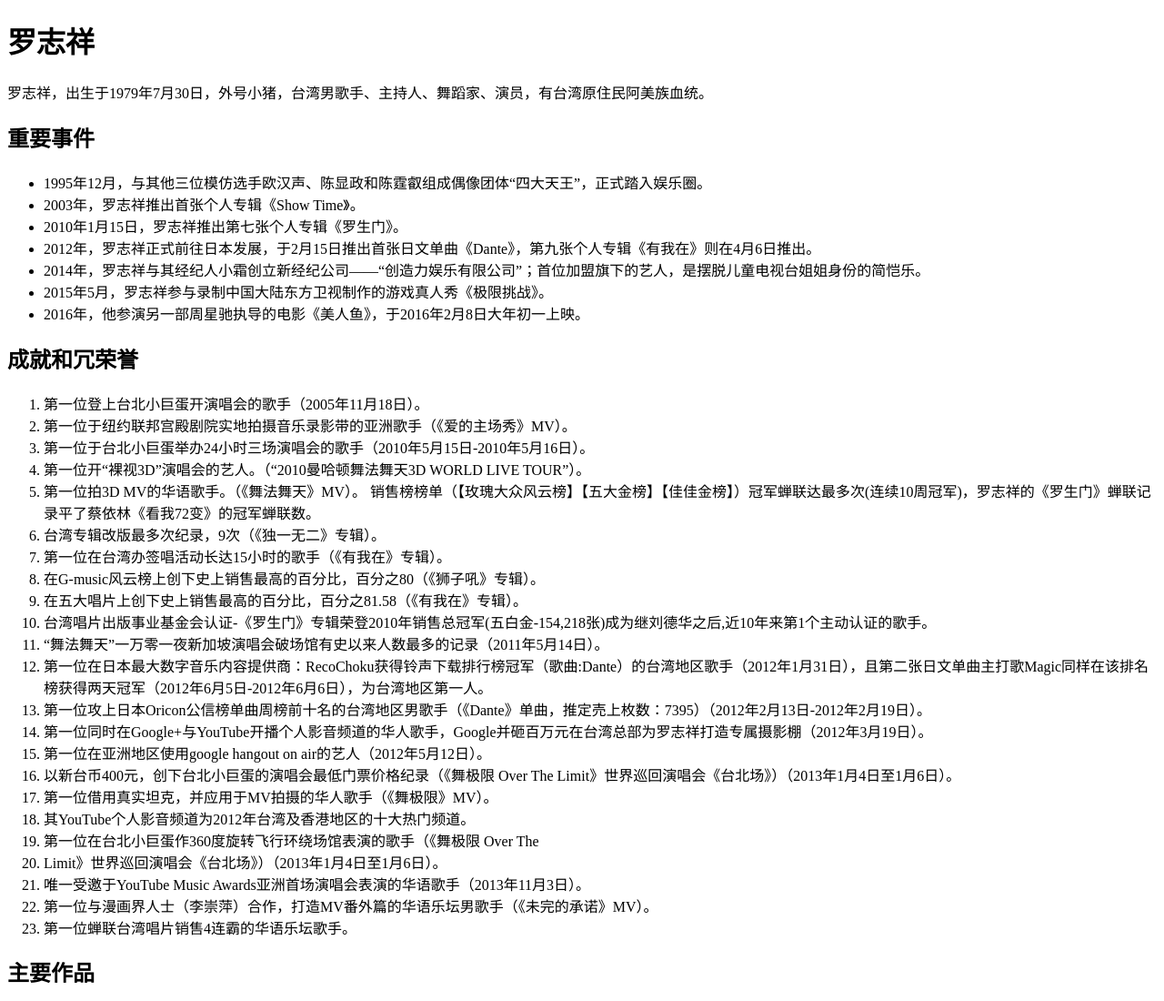
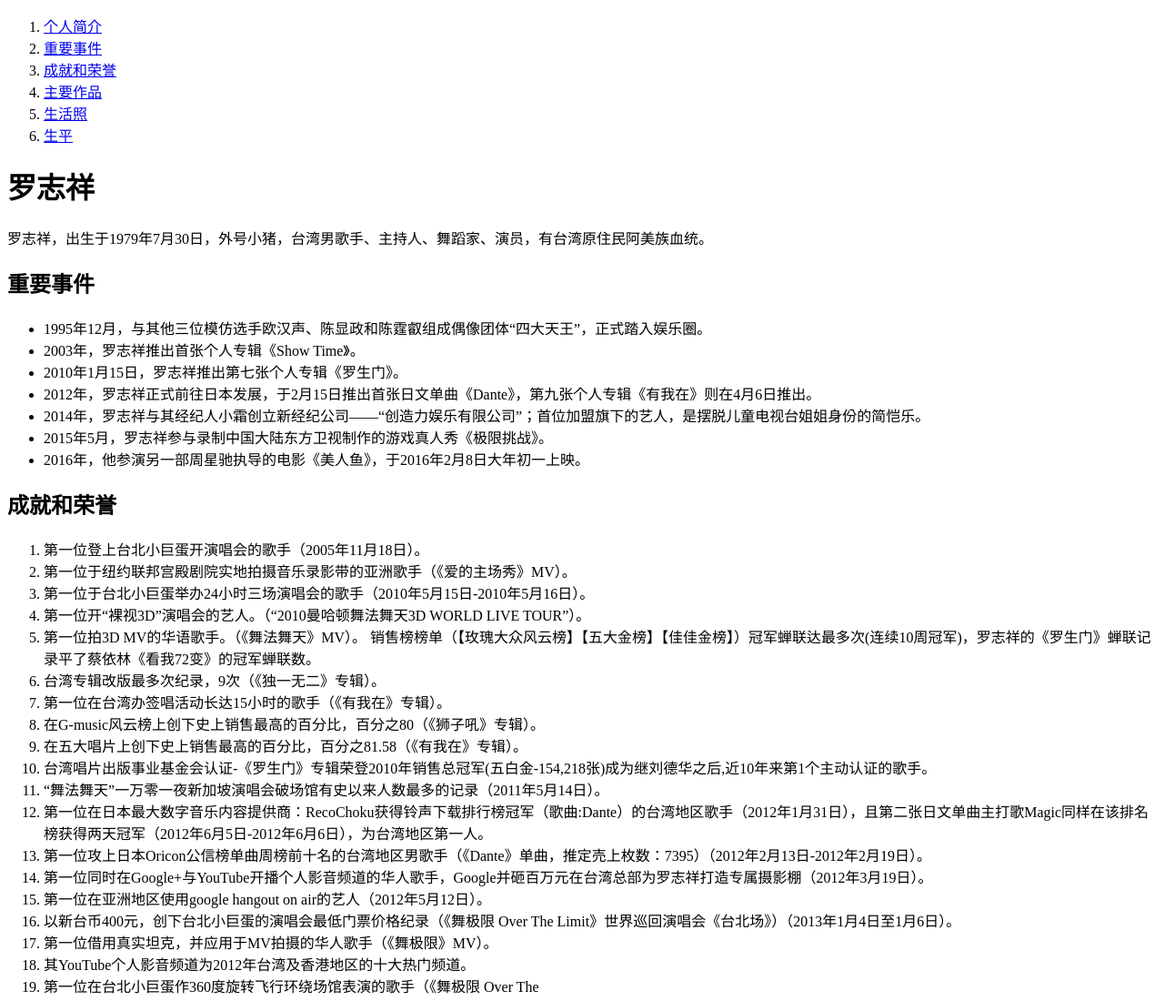
Before and after one commit to Shenhaoyi/luozhixiang, a plain HTML site: page index.html in a window 1280 px wide. Shown: the top 1100 px of the page at 91% size. Drawn offline with Linux system fonts and the light colour scheme.

```diff
--- a/index.html
+++ b/index.html
@@ -14,13 +14,27 @@
     </style>
   </head>
   <body>
-    <h1>
+    <div>
+      <ol>
+        <li>
+          <a href="#jay">个人简介</a>
+        </li>
+        <li>
+          <a href="#event">重要事件</a>
+        </li>
+        <li><a href="#awards">成就和荣誉</a></li>
+        <li><a href="#works">主要作品</a></li>
+        <li><a href="#pictures">生活照</a></li>
+        <li><a href="#life">生平</a></li>
+      </ol>
+    </div>
+    <h1 id="jay">
       罗志祥
     </h1>
     <p>
       罗志祥，出生于1979年7月30日，外号小猪，台湾男歌手、主持人、舞蹈家、演员，有台湾原住民阿美族血统。
     </p>
-    <h2>重要事件</h2>
+    <h2 id="event">重要事件</h2>
     <ul>
       <li>
         1995年12月，与其他三位模仿选手欧汉声、陈显政和陈霆叡组成偶像团体“四大天王”，正式踏入娱乐圈。
@@ -40,7 +54,7 @@
         2016年，他参演另一部周星驰执导的电影《美人鱼》，于2016年2月8日大年初一上映。
       </li>
     </ul>
-    <h2>成就和冗荣誉</h2>
+    <h2 id="awards">成就和荣誉</h2>
 
     <ol>
       <li>第一位登上台北小巨蛋开演唱会的歌手（2005年11月18日）。</li>
@@ -103,7 +117,7 @@
       </li>
       <li>第一位蝉联台湾唱片销售4连霸的华语乐坛歌手。</li>
     </ol>
-    <h2>主要作品</h2>
+    <h2 id="works">主要作品</h2>
     <table>
       <thead>
         <tr>
@@ -162,13 +176,13 @@
         </tr>
       </tbody>
     </table>
-    <h2>生活照</h2>
+    <h2 id="pictures">生活照</h2>
 
     <div><img width="400" src="images/1.jpg" alt="图1" /></div>
     <div><img width="400" src="images/2.jpg" alt="图2" /></div>
     <div><img width="400" src="images/3.jpg" alt="图3" /></div>
 
-    <h2>生平</h2>
+    <h2 id="life">生平</h2>
     <p>
       罗志祥是家中独子，有一半的花莲阿美族血统，从小生长在康乐队及那卡西的家庭，父亲为铁路局工务段人员。三岁时，他因为跟随母亲林香兰练歌曲的节奏敲打饼干罐，被发现其打爵士鼓的天分，其后在康乐队中表演打爵士鼓。罗志祥在五岁时成为康乐队的台柱，随着父母在台北和基隆等地表演；六岁时和爸爸罗忠庆一起参加中国电视公司《六灯奖》节目的亲子歌唱大赛，荣获亚军。
     </p>
```
Also changed, not shown: images/1.jpg, images/2.jpg, images/3.jpg.
